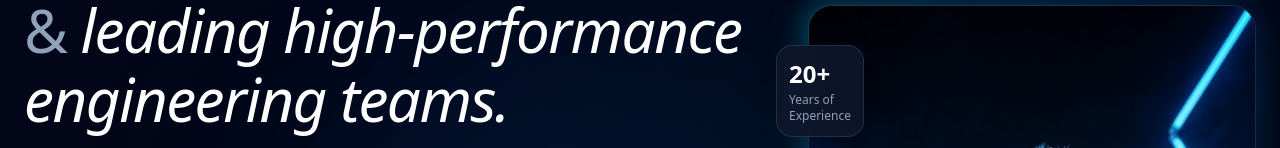
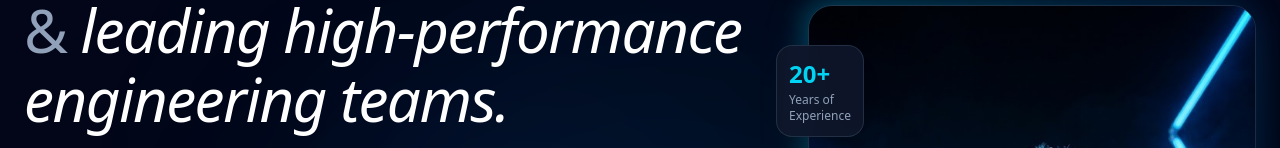
Before and after one commit to Madchakal/pablo-curto-executive-portfolio, a Next.js app: page / in a window 1280 px wide. Shown: the part 416-564 px from the top of the page. Built offline with nearby package versions, Linux system fonts and the light colour scheme.

Commit message:
change font color

```diff
--- a/src/components/Hero.tsx
+++ b/src/components/Hero.tsx
@@ -277,10 +277,10 @@ export default pablo;`}
             initial={{ opacity: 0, x: 30 }}
             animate={{ opacity: 1, x: 0 }}
             transition={{ duration: 0.9, ease: "easeOut", delay: 0.3 }}
-            className="flex-1 w-full max-w-sm lg:max-w-md mx-auto relative"
+            className="flex-1 w-full max-w-sm lg:max-w-md mx-auto relative group"
           >
             {/* Glowing border ring */}
-            <div className="absolute -inset-1 rounded-3xl bg-gradient-to-br from-cyan-500/30 via-blue-600/10 to-transparent blur-md" />
+            <div className="absolute -inset-1 rounded-3xl bg-gradient-to-br from-cyan-500/30 via-blue-600/10 to-transparent blur-md group-hover:from-cyan-500/40 transition-all duration-1000" />
 
             {/* Photo card */}
             <div className="relative rounded-3xl overflow-hidden border border-slate-700/60 shadow-[0_0_60px_-10px_rgba(6,182,212,0.2)] aspect-[3/4]">
@@ -289,12 +289,10 @@ export default pablo;`}
                 src="/profile-neon.jpg"
                 alt="Pablo Curto"
                 fill
-                className="object-cover object-[50%_30%] hover:scale-105 transition-transform duration-700"
+                className="object-cover object-[50%_30%] scale-100 group-hover:scale-[1.03] transition-transform duration-1000 ease-out"
                 sizes="(max-width: 768px) 100vw, 50vw"
                 priority
               />
-
-
             </div>
 
             {/* Floating badge – Years of exp */}
@@ -304,7 +302,7 @@ export default pablo;`}
               transition={{ delay: 0.8, duration: 0.5 }}
               className="absolute -left-8 top-10 bg-slate-900/90 backdrop-blur-md border border-slate-700/60 rounded-2xl p-3 shadow-xl"
             >
-              <p className="text-2xl font-bold text-white">20+</p>
+              <p className="text-2xl font-bold text-cyan-400">20+</p>
               <p className="text-xs text-slate-400 mt-0.5">Years of<br />Experience</p>
             </motion.div>
 
```
